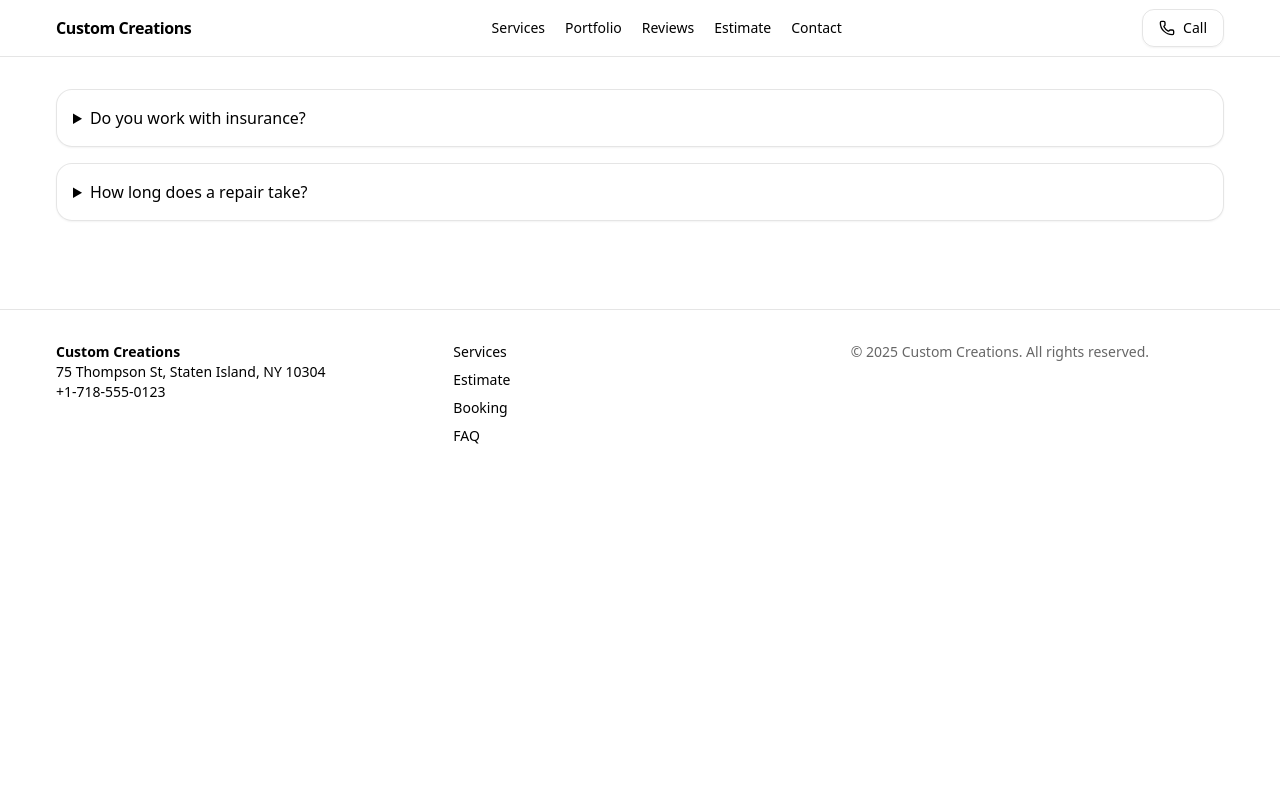
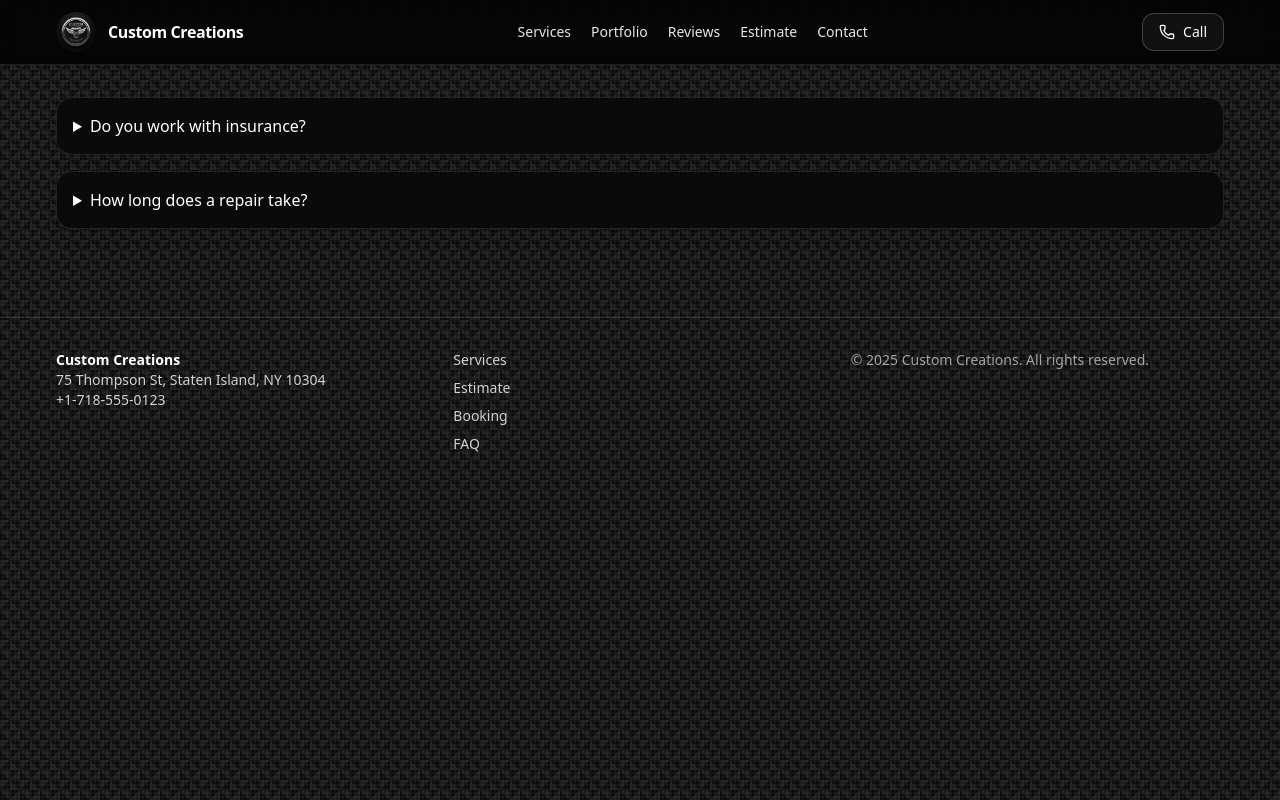
Before and after one commit to tdiorio2323/custom-creations, a Next.js app: page /faq in a window 1280 px wide. Built offline with nearby package versions, Linux system fonts and the light colour scheme.

Commit message:
Add carbon fiber background, white borders on image boxes, and logo integration

```diff
--- a/app/(site)/layout.tsx
+++ b/app/(site)/layout.tsx
@@ -9,7 +9,7 @@ export const metadata: Metadata = base;
 export default function SiteLayout({ children }: { children: React.ReactNode }) {
   return (
     <html lang="en">
-      <body className="min-h-dvh bg-white text-black">
+      <body className="min-h-dvh text-white">
         <Header />
         <main className="container py-8">{children}</main>
         <Footer />
--- a/app/(site)/page.tsx
+++ b/app/(site)/page.tsx
@@ -10,10 +10,10 @@ export default function HomePage() {
       <section className="container space-y-8 mt-12">
         {/* Auto Body Repair - Image on Left */}
         <div className="card p-6 md:p-8 grid md:grid-cols-2 gap-6 items-center">
-          <div className="aspect-square rounded-xl bg-gradient-to-br from-black/5 to-black/0 border border-black/10 md:order-first"></div>
+          <div className="aspect-square rounded-xl bg-gradient-to-br from-white/5 to-white/0 border-2 border-white md:order-first"></div>
           <div className="md:order-last">
-            <h3 className="text-2xl font-semibold">Auto Body Repair</h3>
-            <p className="text-black/70 mt-3">Collision repair, dent removal, paint match, and frame straightening. Our expert technicians restore your vehicle to factory condition.</p>
+            <h3 className="text-2xl font-semibold text-white">Auto Body Repair</h3>
+            <p className="text-white/70 mt-3">Collision repair, dent removal, paint match, and frame straightening. Our expert technicians restore your vehicle to factory condition.</p>
             <a href="/services/auto-body-repair" className="btn mt-4 inline-block">Learn More</a>
           </div>
         </div>
@@ -21,19 +21,19 @@ export default function HomePage() {
         {/* Ceramic Coating - Image on Right */}
         <div className="card p-6 md:p-8 grid md:grid-cols-2 gap-6 items-center">
           <div>
-            <h3 className="text-2xl font-semibold">Ceramic Coating</h3>
-            <p className="text-black/70 mt-3">Durable gloss and hydrophobic protection. Long-lasting shine with superior resistance to environmental contaminants.</p>
+            <h3 className="text-2xl font-semibold text-white">Ceramic Coating</h3>
+            <p className="text-white/70 mt-3">Durable gloss and hydrophobic protection. Long-lasting shine with superior resistance to environmental contaminants.</p>
             <a href="/services/ceramic-coating" className="btn mt-4 inline-block">Learn More</a>
           </div>
-          <div className="aspect-square rounded-xl bg-gradient-to-br from-black/5 to-black/0 border border-black/10"></div>
+          <div className="aspect-square rounded-xl bg-gradient-to-br from-white/5 to-white/0 border-2 border-white"></div>
         </div>
 
         {/* PPF - Image on Left */}
         <div className="card p-6 md:p-8 grid md:grid-cols-2 gap-6 items-center">
-          <div className="aspect-square rounded-xl bg-gradient-to-br from-black/5 to-black/0 border border-black/10 md:order-first"></div>
+          <div className="aspect-square rounded-xl bg-gradient-to-br from-white/5 to-white/0 border-2 border-white md:order-first"></div>
           <div className="md:order-last">
-            <h3 className="text-2xl font-semibold">Paint Protection Film (PPF)</h3>
-            <p className="text-black/70 mt-3">Self-healing film for rock chips and road rash. Invisible protection that keeps your paint looking new for years.</p>
+            <h3 className="text-2xl font-semibold text-white">Paint Protection Film (PPF)</h3>
+            <p className="text-white/70 mt-3">Self-healing film for rock chips and road rash. Invisible protection that keeps your paint looking new for years.</p>
             <a href="/services/paint-protection-film-ppf" className="btn mt-4 inline-block">Learn More</a>
           </div>
         </div>
--- a/app/globals.css
+++ b/app/globals.css
@@ -3,10 +3,49 @@
 @tailwind utilities;
 
 :root { --container: 1200px; }
+
+/* Carbon Fiber Background */
+body {
+  background-color: #0a0a0a;
+  background-image:
+    repeating-linear-gradient(
+      0deg,
+      transparent,
+      transparent 2px,
+      rgba(255, 255, 255, 0.03) 2px,
+      rgba(255, 255, 255, 0.03) 4px
+    ),
+    repeating-linear-gradient(
+      90deg,
+      transparent,
+      transparent 2px,
+      rgba(255, 255, 255, 0.03) 2px,
+      rgba(255, 255, 255, 0.03) 4px
+    ),
+    linear-gradient(
+      135deg,
+      #1a1a1a 25%,
+      transparent 25%,
+      transparent 75%,
+      #1a1a1a 75%,
+      #1a1a1a
+    ),
+    linear-gradient(
+      45deg,
+      #1a1a1a 25%,
+      transparent 25%,
+      transparent 75%,
+      #1a1a1a 75%,
+      #1a1a1a
+    );
+  background-size: 4px 4px, 4px 4px, 20px 20px, 20px 20px;
+  background-position: 0 0, 0 0, 0 0, 10px 10px;
+}
+
 .container { max-width: var(--container); margin-inline: auto; padding-inline: 1rem; }
-.btn { @apply inline-flex items-center justify-center rounded-xl px-4 py-2 text-sm font-medium border border-black/10 shadow-sm hover:bg-black/5 active:scale-[.99] transition; }
-.input { @apply w-full rounded-lg border border-black/10 px-3 py-2 text-sm outline-none focus:ring-2 focus:ring-black/10 bg-white; }
-.label { @apply block text-xs font-medium text-black/70 mb-1; }
-.card { @apply rounded-2xl border border-black/10 bg-white/70 backdrop-blur shadow-sm; }
-.badge { @apply inline-flex items-center gap-1 rounded-full border border-black/10 px-2 py-1 text-xs bg-white; }
+.btn { @apply inline-flex items-center justify-center rounded-xl px-4 py-2 text-sm font-medium border border-white/20 shadow-sm hover:bg-white/10 active:scale-[.99] transition bg-white/5 text-white; }
+.input { @apply w-full rounded-lg border border-white/20 px-3 py-2 text-sm outline-none focus:ring-2 focus:ring-white/20 bg-black/40 text-white placeholder:text-white/50; }
+.label { @apply block text-xs font-medium text-white/70 mb-1; }
+.card { @apply rounded-2xl border border-white/10 bg-black/60 backdrop-blur shadow-lg; }
+.badge { @apply inline-flex items-center gap-1 rounded-full border border-white/20 px-2 py-1 text-xs bg-white/10 text-white; }
 .grid-auto { @apply grid gap-6; grid-template-columns: repeat(auto-fill, minmax(260px, 1fr)); }
--- a/components/footer.tsx
+++ b/components/footer.tsx
@@ -2,20 +2,20 @@ import Link from "next/link";
 
 export default function Footer() {
   return (
-    <footer className="mt-14 border-t border-black/10">
-      <div className="container py-8 text-sm grid md:grid-cols-3 gap-6">
+    <footer className="mt-14 border-t border-white/10">
+      <div className="container py-8 text-sm grid md:grid-cols-3 gap-6 text-white/80">
         <div>
-          <div className="font-semibold">Custom Creations</div>
+          <div className="font-semibold text-white">Custom Creations</div>
           <div>75 Thompson St, Staten Island, NY 10304</div>
-          <div><a href="tel:+1-718-555-0123">+1-718-555-0123</a></div>
+          <div><a href="tel:+1-718-555-0123" className="hover:text-white transition">+1-718-555-0123</a></div>
         </div>
         <div className="grid gap-2">
-          <Link href="/services">Services</Link>
-          <Link href="/estimate">Estimate</Link>
-          <Link href="/booking">Booking</Link>
-          <Link href="/faq">FAQ</Link>
+          <Link href="/services" className="hover:text-white transition">Services</Link>
+          <Link href="/estimate" className="hover:text-white transition">Estimate</Link>
+          <Link href="/booking" className="hover:text-white transition">Booking</Link>
+          <Link href="/faq" className="hover:text-white transition">FAQ</Link>
         </div>
-        <div className="text-black/60">
+        <div className="text-white/60">
           © <span>{new Date().getFullYear()}</span> Custom Creations. All rights reserved.
         </div>
       </div>
--- a/components/header.tsx
+++ b/components/header.tsx
@@ -1,18 +1,22 @@
 "use client";
 import Link from "next/link";
+import Image from "next/image";
 import { Phone } from "lucide-react";
 
 export default function Header() {
   return (
-    <header className="sticky top-0 z-40 border-b border-black/10 bg-white/80 backdrop-blur">
-      <div className="container h-14 flex items-center justify-between">
-        <Link href="/" className="font-semibold tracking-tight">Custom Creations</Link>
-        <nav className="hidden md:flex gap-5 text-sm">
-          <Link href="/services">Services</Link>
-          <Link href="/portfolio">Portfolio</Link>
-          <Link href="/reviews">Reviews</Link>
-          <Link href="/estimate">Estimate</Link>
-          <Link href="/contact">Contact</Link>
+    <header className="sticky top-0 z-40 border-b border-white/10 bg-black/80 backdrop-blur">
+      <div className="container h-16 flex items-center justify-between">
+        <Link href="/" className="flex items-center gap-3">
+          <Image src="/logo.png" alt="Custom Creations Logo" width={40} height={40} className="rounded-full" />
+          <span className="font-semibold tracking-tight text-white">Custom Creations</span>
+        </Link>
+        <nav className="hidden md:flex gap-5 text-sm text-white/90">
+          <Link href="/services" className="hover:text-white transition">Services</Link>
+          <Link href="/portfolio" className="hover:text-white transition">Portfolio</Link>
+          <Link href="/reviews" className="hover:text-white transition">Reviews</Link>
+          <Link href="/estimate" className="hover:text-white transition">Estimate</Link>
+          <Link href="/contact" className="hover:text-white transition">Contact</Link>
         </nav>
         <a href="tel:+17185550123" className="btn"><Phone className="size-4 mr-2" /> Call</a>
       </div>
--- a/components/hero.tsx
+++ b/components/hero.tsx
@@ -4,10 +4,10 @@ export default function Hero() {
       <div className="container py-12 md:py-16">
         <div className="card p-6 md:p-10 grid md:grid-cols-2 gap-8 items-stretch">
           <div className="flex flex-col justify-center">
-            <h1 className="text-3xl md:text-4xl font-semibold tracking-tight">
+            <h1 className="text-3xl md:text-4xl font-semibold tracking-tight text-white">
               Auto Body Repair, Ceramic Coating, and PPF in Staten Island
             </h1>
-            <p className="mt-3 text-black/70">
+            <p className="mt-3 text-white/70">
               Collision repair, paint correction, and self-healing protection. Insurance-friendly. Fast turnaround.
             </p>
             <div className="mt-6 flex gap-3">
@@ -15,7 +15,7 @@ export default function Hero() {
               <a className="btn" href="/portfolio">View Work</a>
             </div>
           </div>
-          <div className="aspect-square rounded-2xl bg-gradient-to-br from-black/5 to-black/0 border border-black/10"></div>
+          <div className="aspect-square rounded-2xl bg-gradient-to-br from-white/5 to-white/0 border-2 border-white"></div>
         </div>
       </div>
     </section>
```
Also changed, not shown: public/logo.png (added).
